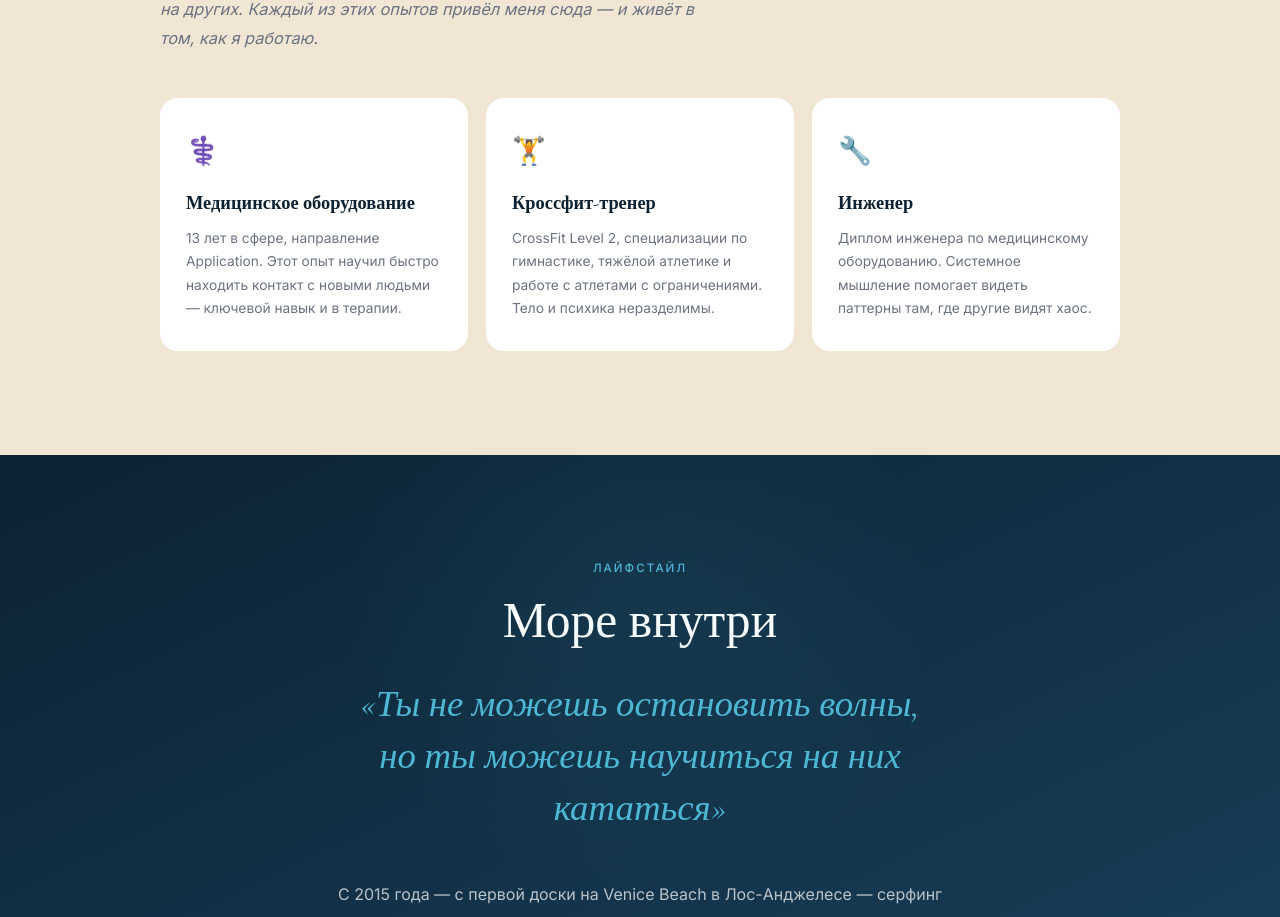
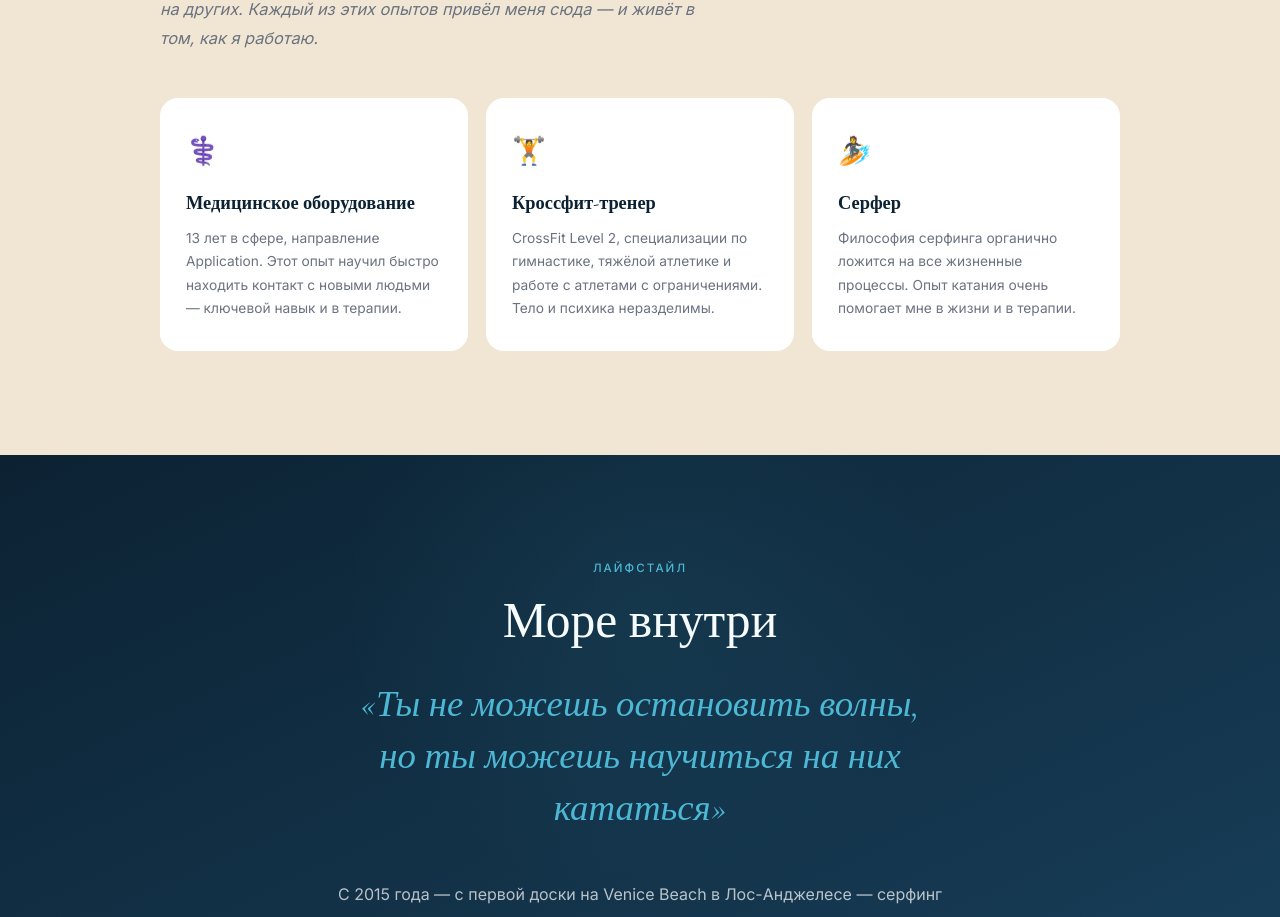
Before and after one commit to matewave/psychologist-site, a plain HTML site: page index.html in a window 1280 px wide. Shown: the part 3060-3977 px from the top of the page. Drawn offline with nearby package versions, Linux system fonts and the light colour scheme.

Commit message:
Заменить карточку «Инженер» на «Серфер» в блоке смежного опыта

```diff
--- a/index.html
+++ b/index.html
@@ -744,9 +744,9 @@
         <p>CrossFit Level 2, специализации по гимнастике, тяжёлой атлетике и работе с атлетами с ограничениями. Тело и психика неразделимы.</p>
       </div>
       <div class="beyond-card reveal">
-        <div class="bi">🔧</div>
-        <h4>Инженер</h4>
-        <p>Диплом инженера по медицинскому оборудованию. Системное мышление помогает видеть паттерны там, где другие видят хаос.</p>
+        <div class="bi">🏄</div>
+        <h4>Серфер</h4>
+        <p>Философия серфинга органично ложится на все жизненные процессы. Опыт катания очень помогает мне в жизни и в терапии.</p>
       </div>
     </div>
   </div>
```
